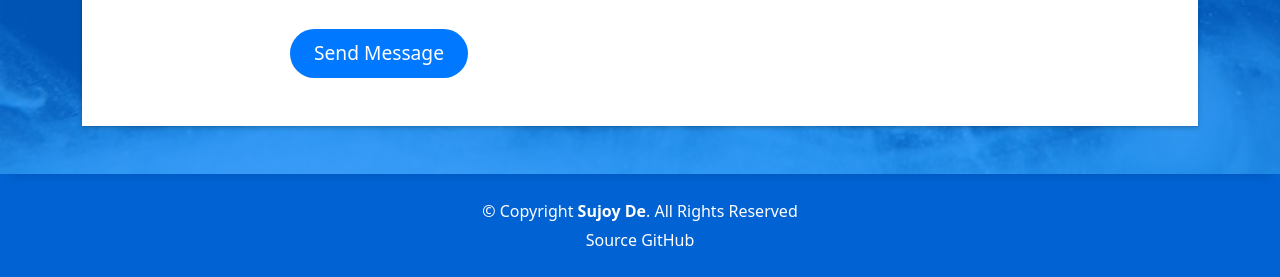
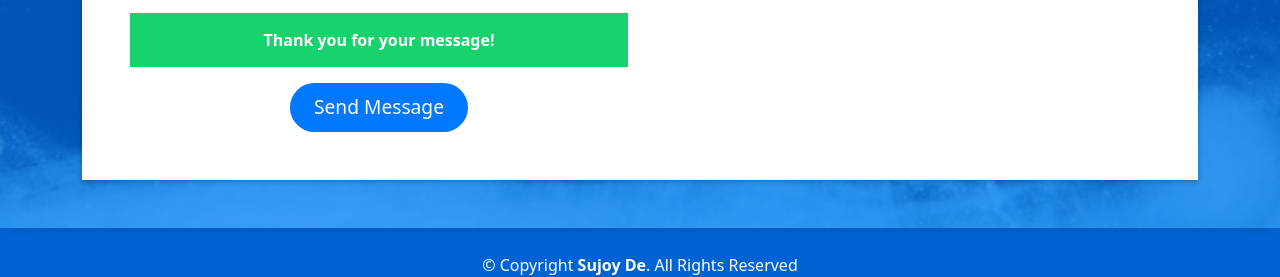
Before and after one commit to desujoy/desujoy.github.io, a plain HTML site: page index.html in a window 1280 px wide. Both pictures are taken after typing "Sample", "name@example.com", "Sample", "Sample" into the empty fields and a click on the button "Send Message". Shown: the part 4790-5067 px from the top of the page. Drawn offline with nearby package versions, Linux system fonts and the light colour scheme; no server answers.

Commit message:
remove alert add output box contact form

```diff
--- a/assets/js/validate.js
+++ b/assets/js/validate.js
@@ -4,7 +4,6 @@ function savedata()  {
         let formData = new FormData( thisForm );
         let formDataObject = Object.fromEntries(formData.entries());
         let formDataJson = JSON.stringify(formDataObject);
-        console.log(formDataJson);
         fetch('https://eo3q757ytln6jze.m.pipedream.net', {
             method: 'POST',
             body: formDataJson,
@@ -12,7 +11,17 @@ function savedata()  {
                 "Content-type": "application/json; charset=UTF-8"
             }
         })
-        alert("Thank you for your message!")
+        .catch(() => {
+            document.getElementsByClassName('output')[0].style.display = "none";
+            document.getElementsByClassName('error-message')[0].innerHTML = "Something went wrong!";
+            document.getElementsByClassName('error-message')[0].style.display = "block";
+
+        })
+        .then(() => {
+            document.getElementsByClassName('error-message')[0].style.display = "none";
+            document.getElementsByClassName('output')[0].innerHTML = "Thank you for your message!";
+            document.getElementsByClassName('output')[0].style.display = "block";
+        })
         document.getElementById('name').value = "";
         document.getElementById('email').value = "";
         document.getElementById('subject').value = "";
@@ -20,7 +29,9 @@ function savedata()  {
 
 
     } else {
-        alert("Please fill out all fields!")
+        document.getElementsByClassName('output')[0].style.display = "none";
+        document.getElementsByClassName('error-message')[0].innerHTML = "Please fill out all fields!";
+        document.getElementsByClassName('error-message')[0].style.display = "block";
     }
 
 }
--- a/index.html
+++ b/index.html
@@ -535,6 +535,7 @@
                           </div>
                           <div class="col-md-12 text-center my-3">
                             <div class="output"></div>
+                            <div class="error-message"></div>
                           </div>
                           <div class="col-md-12 text-center">
                             <button type="submit" class="button button-a button-big button-rouded" onclick="savedata();">Send Message</button>
```
Also changed, not shown: assets/js/main.js (line endings or trailing spaces).
